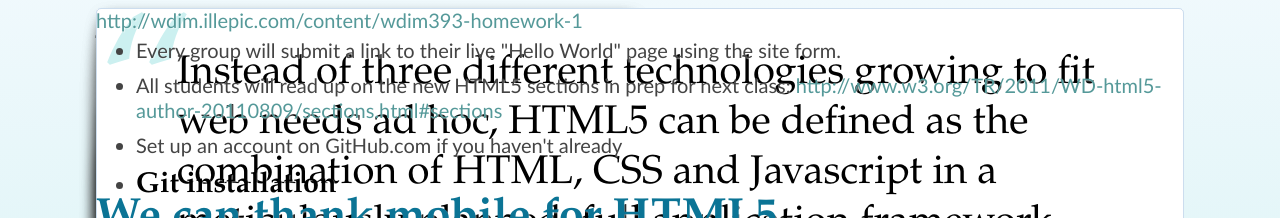
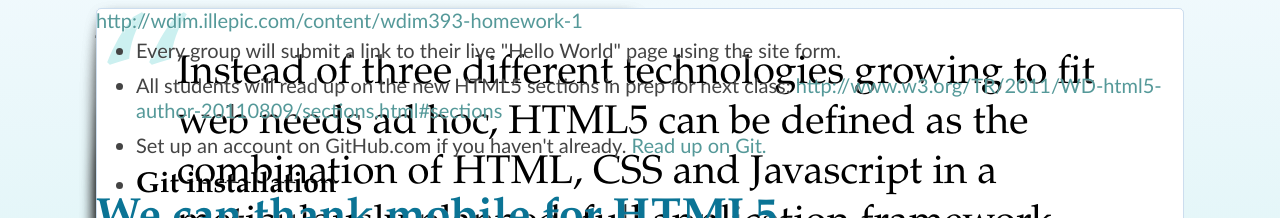
Before and after one commit to illepic/wdim393h-materials, a plain HTML site: page slides/class-1/index.html in a window 1280 px wide. Shown: the part 3289-3507 px from the top of the page. Drawn offline with nearby package versions, Linux system fonts and the light colour scheme.

Commit message:
git guide

```diff
--- a/slides/class-1/index.html
+++ b/slides/class-1/index.html
@@ -247,7 +247,7 @@
   <ul>
     <li>Every group will submit a link to their live "Hello World" page using the site form.</li>
     <li>All students will read up on the new HTML5 sections in prep for next class: <a href="http://www.w3.org/TR/2011/WD-html5-author-20110809/sections.html#sections">http://www.w3.org/TR/2011/WD-html5-author-20110809/sections.html#sections</a></li>
-    <li>Set up an account on GitHub.com if you haven't already</li>
+    <li>Set up an account on GitHub.com if you haven't already. <a href="http://rogerdudler.github.com/git-guide/">Read up on Git.</a></li>
     <li><h3>Git installation</h3><ul>
       <li>Windows: <a href="http://code.google.com/p/msysgit/downloads/list">http://code.google.com/p/msysgit/downloads/list</a></li>
       <li>Mac: <a href="http://mac.github.com/">http://mac.github.com/</a></li>
```
